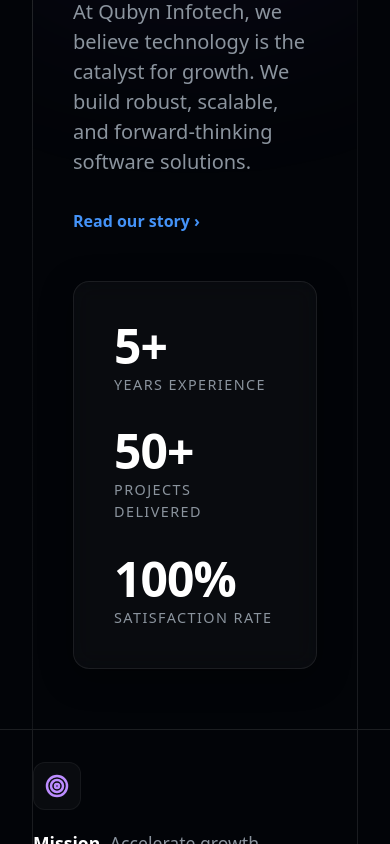
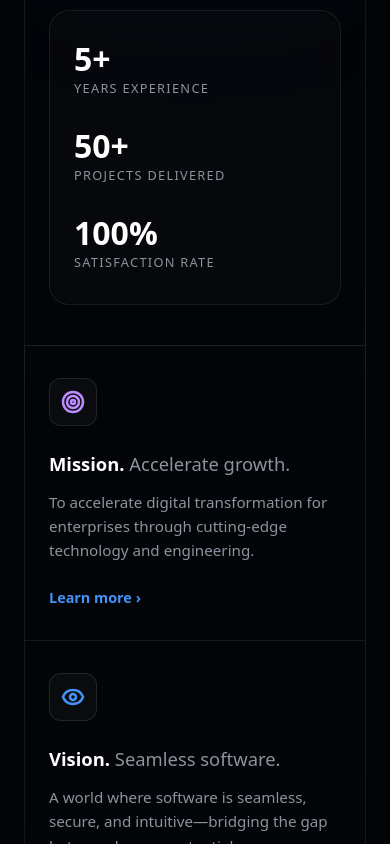
Before and after one commit to shaanid/qubyn-infotech, a Nuxt app: page / in a window 390 px wide. Shown: the part 4260-5104 px from the top of the page. Built offline with nearby package versions, Linux system fonts and the light colour scheme.

Commit message:
feat: responsive design

```diff
--- a/app/components/AboutSection.vue
+++ b/app/components/AboutSection.vue
@@ -1,9 +1,7 @@
 <template>
   <section class="about-root" id="about">
     <div class="main-container">
-      <!-- TOP FEATURED SECTION (Matching Services Design) -->
       <div class="featured-about" ref="aboutRef">
-        <!-- Re-adding the realistic glass reflection from services style -->
         <div class="glass-sheen"></div>
         <div class="featured-glow"></div>
 
@@ -38,7 +36,6 @@
 
       <div class="full-width-line"></div>
 
-      <!-- BOTTOM VALUES GRID (Matching Services Design) -->
       <div class="values-bottom-grid">
         <div v-for="(item, index) in values" :key="index" class="grid-item">
           <div class="icon-wrap" :style="{ color: item.color }">
@@ -48,9 +45,9 @@
             {{ item.title }}. <span class="light">{{ item.subtitle }}</span>
           </h3>
           <p class="grid-desc">{{ item.desc }}</p>
-          <a href="#" class="grid-link"
-            >Learn more <span class="arrow">›</span></a
-          >
+          <a href="#" class="grid-link">
+            Learn more <span class="arrow">›</span>
+          </a>
         </div>
       </div>
     </div>
@@ -106,8 +103,6 @@
     const update = (currentTime) => {
       const elapsed = currentTime - startTime;
       const progress = Math.min(elapsed / duration, 1);
-
-      // Easing function (easeOutExpo)
       const easeProgress = progress === 1 ? 1 : 1 - Math.pow(2, -10 * progress);
 
       displayStats.value[index] = easeProgress * stat.value;
@@ -116,7 +111,6 @@
         requestAnimationFrame(update);
       }
     };
-
     requestAnimationFrame(update);
   });
 };
@@ -129,7 +123,7 @@
         observer.disconnect();
       }
     },
-    { threshold: 0.2 },
+    { threshold: 0.2 }
   );
 
   if (aboutRef.value) {
@@ -142,7 +136,7 @@
 .about-root {
   background: #020408;
   color: #fff;
-  padding: 120px 0;
+  padding: 100px 0;
   overflow: hidden;
   position: relative;
 }
@@ -150,10 +144,10 @@
 .main-container {
   max-width: 1216px;
   margin: 0 auto;
-  padding: 0 32px;
+  padding: 0 24px;
 }
 
-/* FEATURED SECTION (MATCHING SERVICES) */
+/* FEATURED SECTION */
 .featured-about {
   position: relative;
   background:
@@ -176,11 +170,11 @@
   position: absolute;
   top: 0;
   left: 0;
-  width: 200px;
-  height: 200px;
+  width: 300px;
+  height: 300px;
   background: radial-gradient(
     circle at 0% 0%,
-    rgba(255, 255, 255, 0.15) 0%,
+    rgba(255, 255, 255, 0.1) 0%,
     transparent 70%
   );
   z-index: 2;
@@ -196,7 +190,7 @@
   height: 600px;
   background: radial-gradient(
     circle,
-    rgba(139, 92, 246, 0.1) 0%,
+    rgba(139, 92, 246, 0.08) 0%,
     transparent 70%
   );
   filter: blur(80px);
@@ -205,15 +199,15 @@
 
 .featured-grid {
   display: grid;
-  grid-template-columns: 1fr 1fr;
-  gap: 80px;
+  grid-template-columns: 1.2fr 0.8fr;
+  gap: 60px;
   align-items: center;
   position: relative;
   z-index: 1;
 }
 
 .featured-title {
-  font-size: 2.5rem;
+  font-size: clamp(1.75rem, 4vw, 2.5rem);
   font-weight: 700;
   line-height: 1.2;
   margin-bottom: 24px;
@@ -226,53 +220,50 @@
 }
 
 .featured-desc {
-  font-size: 1.25rem;
+  font-size: clamp(1rem, 2vw, 1.25rem);
   color: #8b949e;
-  line-height: 1.5;
+  line-height: 1.6;
   margin-bottom: 32px;
-  max-width: 440px;
+  max-width: 480px;
 }
 
 .featured-link {
   color: #4493f8;
   font-weight: 600;
   text-decoration: none;
-  font-size: 1rem;
   display: inline-flex;
   align-items: center;
-  gap: 4px;
+  gap: 6px;
+  transition: gap 0.2s;
 }
 
-/* STATS CARD DESIGN */
+.featured-link:hover {
+  gap: 10px;
+}
+
+/* STATS CARD */
 .stats-card {
-  background: rgba(255, 255, 255, 0.03);
+  background: rgba(255, 255, 255, 0.02);
   backdrop-filter: blur(12px);
   border: 1px solid rgba(255, 255, 255, 0.08);
-  border-radius: 16px;
+  border-radius: 20px;
   padding: 40px;
   display: flex;
   flex-direction: column;
   gap: 32px;
-  box-shadow: 0 8px 32px rgba(0, 0, 0, 0.4);
-}
-
-.stat-box {
-  display: flex;
-  flex-direction: column;
 }
 
 .stat-value {
-  font-size: 3rem;
+  font-size: clamp(2rem, 5vw, 3rem);
   font-weight: 800;
   color: #fff;
   line-height: 1;
   margin-bottom: 4px;
-  letter-spacing: -0.02em;
 }
 
 .stat-label {
   color: #8b949e;
-  font-size: 0.9rem;
+  font-size: 0.8rem;
   text-transform: uppercase;
   letter-spacing: 0.1em;
 }
@@ -280,8 +271,7 @@
 .full-width-line {
   height: 1px;
   background: rgba(255, 255, 255, 0.1);
-  width: 100vw;
-  margin-left: calc(-50vw + 50%);
+  width: 100%;
 }
 
 /* BOTTOM VALUES GRID */
@@ -298,21 +288,22 @@
       border-box;
   border: 1px solid transparent;
   border-top: none;
-  margin-bottom: 48px;
+  border-radius: 0 0 24px 24px;
 }
 
 .grid-item {
   display: flex;
   flex-direction: column;
   padding: 48px 40px;
+  transition: background 0.3s;
 }
 
-.grid-item:not(:first-child) {
-  border-left: 1px solid rgba(255, 255, 255, 0.1);
+.grid-item:not(:last-child) {
+  border-right: 1px solid rgba(255, 255, 255, 0.08);
 }
 
 .icon-wrap {
-  margin-bottom: 20px;
+  margin-bottom: 24px;
   background: rgba(255, 255, 255, 0.03);
   width: 48px;
   height: 48px;
@@ -320,13 +311,13 @@
   align-items: center;
   justify-content: center;
   border-radius: 12px;
-  border: 1px solid rgba(255, 255, 255, 0.05);
+  border: 1px solid rgba(255, 255, 255, 0.1);
 }
 
 .grid-title {
-  font-size: 1.1rem;
+  font-size: 1.15rem;
   font-weight: 700;
-  margin-bottom: 8px;
+  margin-bottom: 12px;
 }
 
 .grid-title .light {
@@ -338,7 +329,7 @@
   font-size: 0.95rem;
   color: #8b949e;
   line-height: 1.6;
-  margin-bottom: 20px;
+  margin-bottom: 24px;
   flex-grow: 1;
 }
 
@@ -346,30 +337,57 @@
   color: #4493f8;
   font-weight: 600;
   text-decoration: none;
-  font-size: 0.95rem;
+  font-size: 0.9rem;
   display: inline-flex;
   align-items: center;
   gap: 4px;
 }
 
+/* RESPONSIVE MEDIA QUERIES */
 @media (max-width: 1024px) {
   .featured-grid {
     grid-template-columns: 1fr;
-    gap: 48px;
+    gap: 40px;
   }
+
   .featured-about {
     padding: 60px 40px;
   }
+
   .values-bottom-grid {
     grid-template-columns: 1fr;
   }
+
   .grid-item {
-    padding: 32px 0;
-    border-left: none !important;
-    border-bottom: 1px solid rgba(255, 255, 255, 0.1);
+    padding: 40px;
+    border-right: none !important;
   }
-  .grid-item:last-child {
-    border-bottom: none;
+
+  .grid-item:not(:last-child) {
+    border-bottom: 1px solid rgba(255, 255, 255, 0.08);
+  }
+}
+
+@media (max-width: 640px) {
+  .about-root {
+    padding: 60px 0;
+  }
+
+  .featured-about {
+    padding: 40px 24px;
+    border-radius: 16px 16px 0 0;
+  }
+
+  .values-bottom-grid {
+    border-radius: 0 0 16px 16px;
+  }
+
+  .grid-item {
+    padding: 32px 24px;
+  }
+
+  .stats-card {
+    padding: 32px 24px;
   }
 }
 </style>
```
